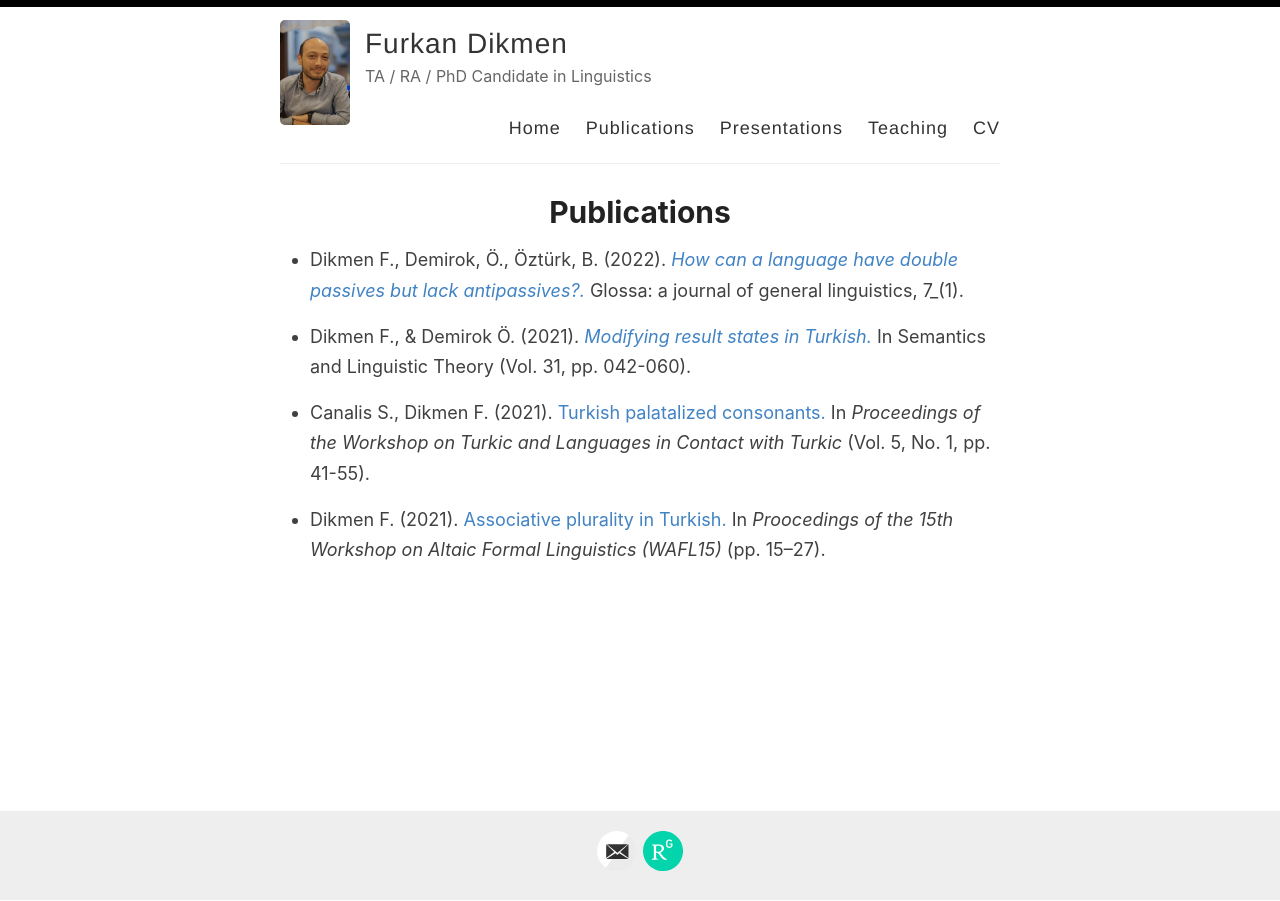
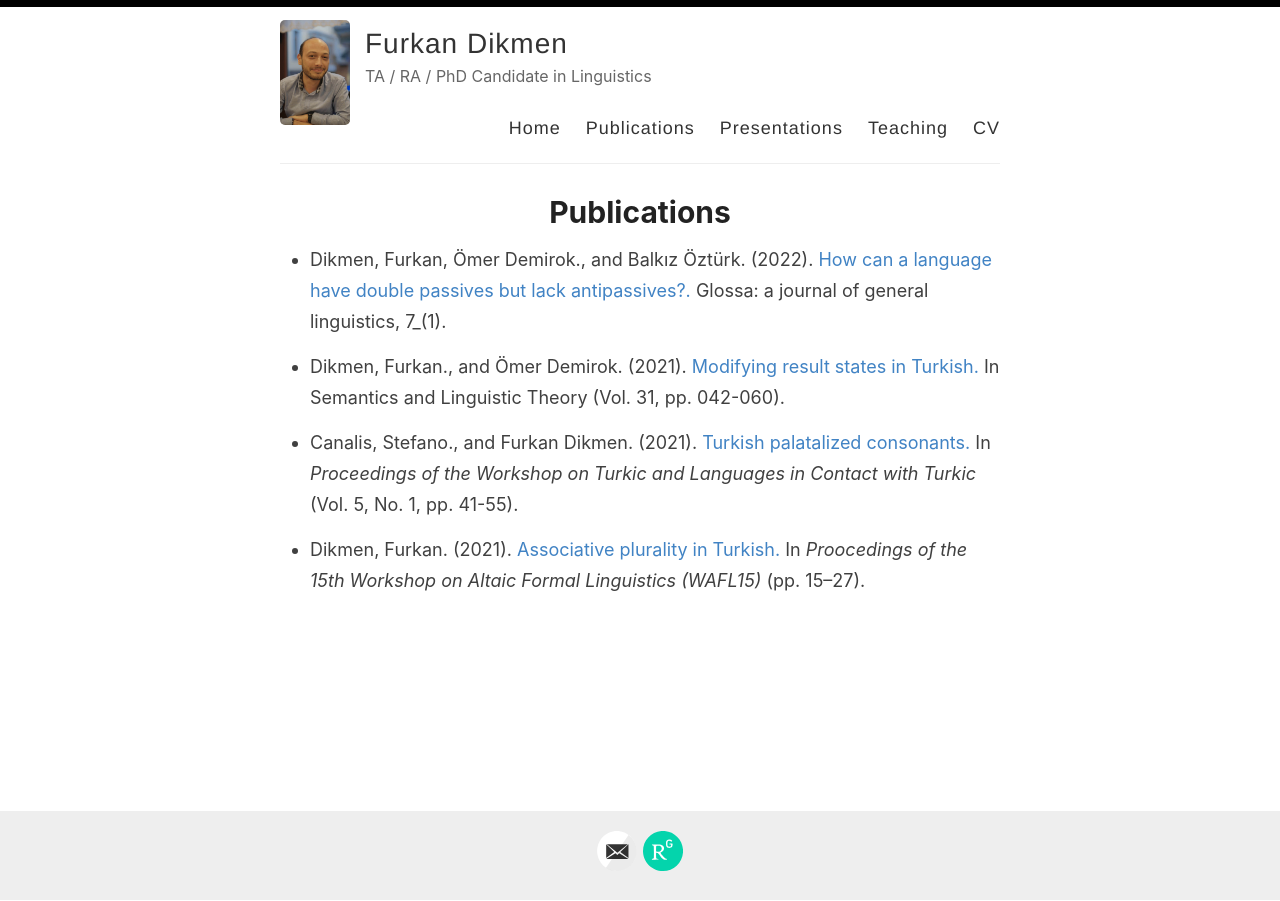
Before and after one commit to furkandikmen/furkandikmen.github.io, a Jekyll site: the page built from _pages/publications.md, in a window 1280 px wide. Built offline with Jekyll 4.4.1, drawn with Linux system fonts in a browser that asks for light colours.

Commit message:
Update publications.md

```diff
--- a/_pages/publications.md
+++ b/_pages/publications.md
@@ -4,10 +4,10 @@
 permalink: /publications/
 ---
 
-- Dikmen F., Demirok, Ö., Öztürk, B. (2022). [_How can a language have double passives but lack antipassives?._](https://www.glossa-journal.org/article/id/6553/) Glossa: a journal of general linguistics, 7_(1).
+- Dikmen, Furkan, Ömer Demirok., and Balkız Öztürk. (2022). [How can a language have double passives but lack antipassives?.](https://www.glossa-journal.org/article/id/6553/) Glossa: a journal of general linguistics, 7_(1).
 
-- Dikmen F., & Demirok Ö. (2021). [_Modifying result states in Turkish._](https://journals.linguisticsociety.org/proceedings/index.php/SALT/article/view/31.003) In Semantics and Linguistic Theory (Vol. 31, pp. 042-060).
+- Dikmen, Furkan., and Ömer Demirok. (2021). [Modifying result states in Turkish.](https://journals.linguisticsociety.org/proceedings/index.php/SALT/article/view/31.003) In Semantics and Linguistic Theory (Vol. 31, pp. 042-060).
 
-- Canalis S., Dikmen F. (2021). [Turkish palatalized consonants.](https://journals.linguisticsociety.org/proceedings/index.php/tu/article/view/4781) In _Proceedings of the Workshop on Turkic and Languages in Contact with Turkic_ (Vol. 5, No. 1, pp. 41-55).
+- Canalis, Stefano., and Furkan Dikmen. (2021). [Turkish palatalized consonants.](https://journals.linguisticsociety.org/proceedings/index.php/tu/article/view/4781) In _Proceedings of the Workshop on Turkic and Languages in Contact with Turkic_ (Vol. 5, No. 1, pp. 41-55).
 
-- Dikmen F. (2021). [Associative plurality in Turkish.](https://furkandikmen.com/assets/publications/Associative_plurality_in_Turkish.pdf) In _Proocedings of the 15th Workshop on Altaic Formal Linguistics (WAFL15)_ (pp. 15–27).
+- Dikmen, Furkan. (2021). [Associative plurality in Turkish.](https://furkandikmen.com/assets/publications/Associative_plurality_in_Turkish.pdf) In _Proocedings of the 15th Workshop on Altaic Formal Linguistics (WAFL15)_ (pp. 15–27).
```
